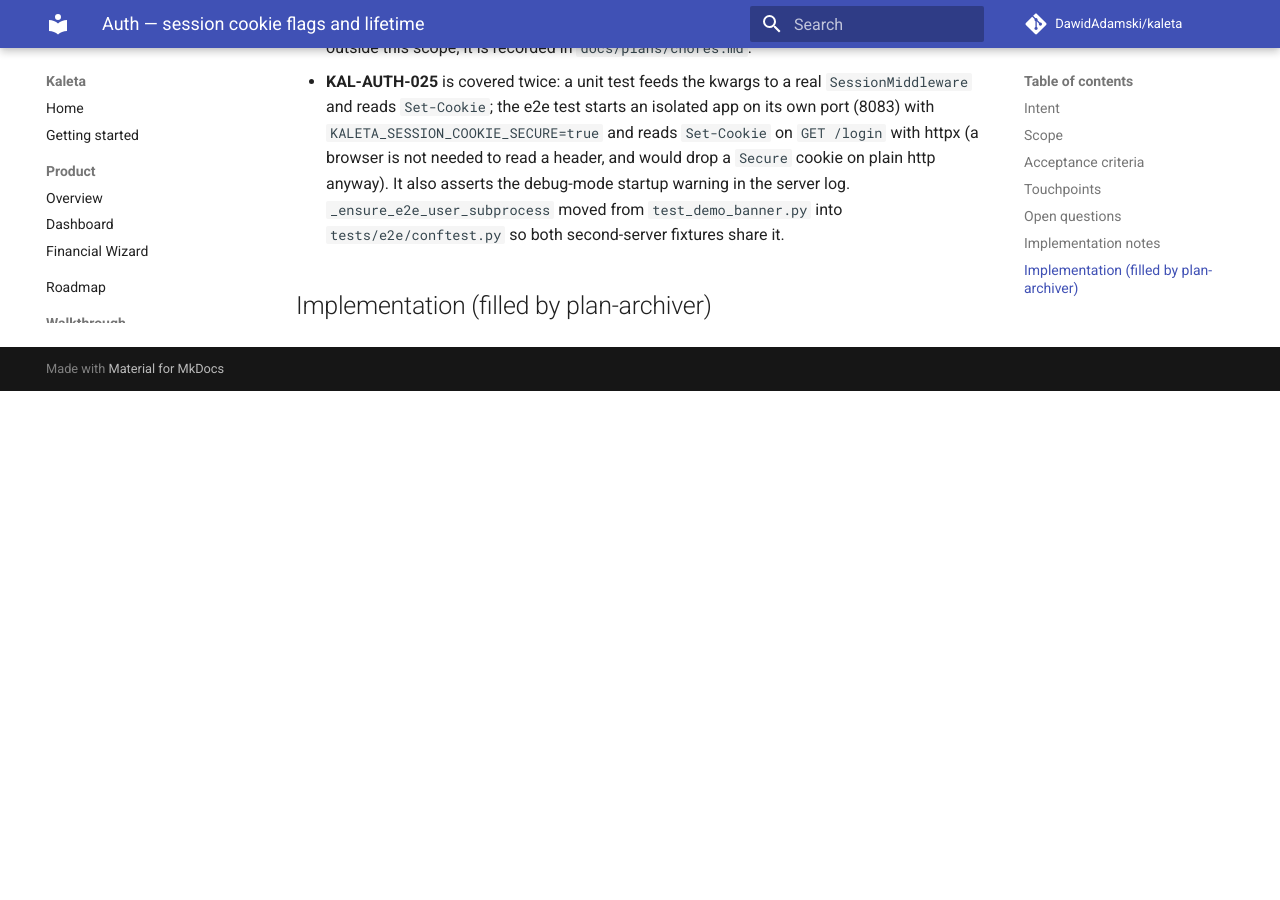
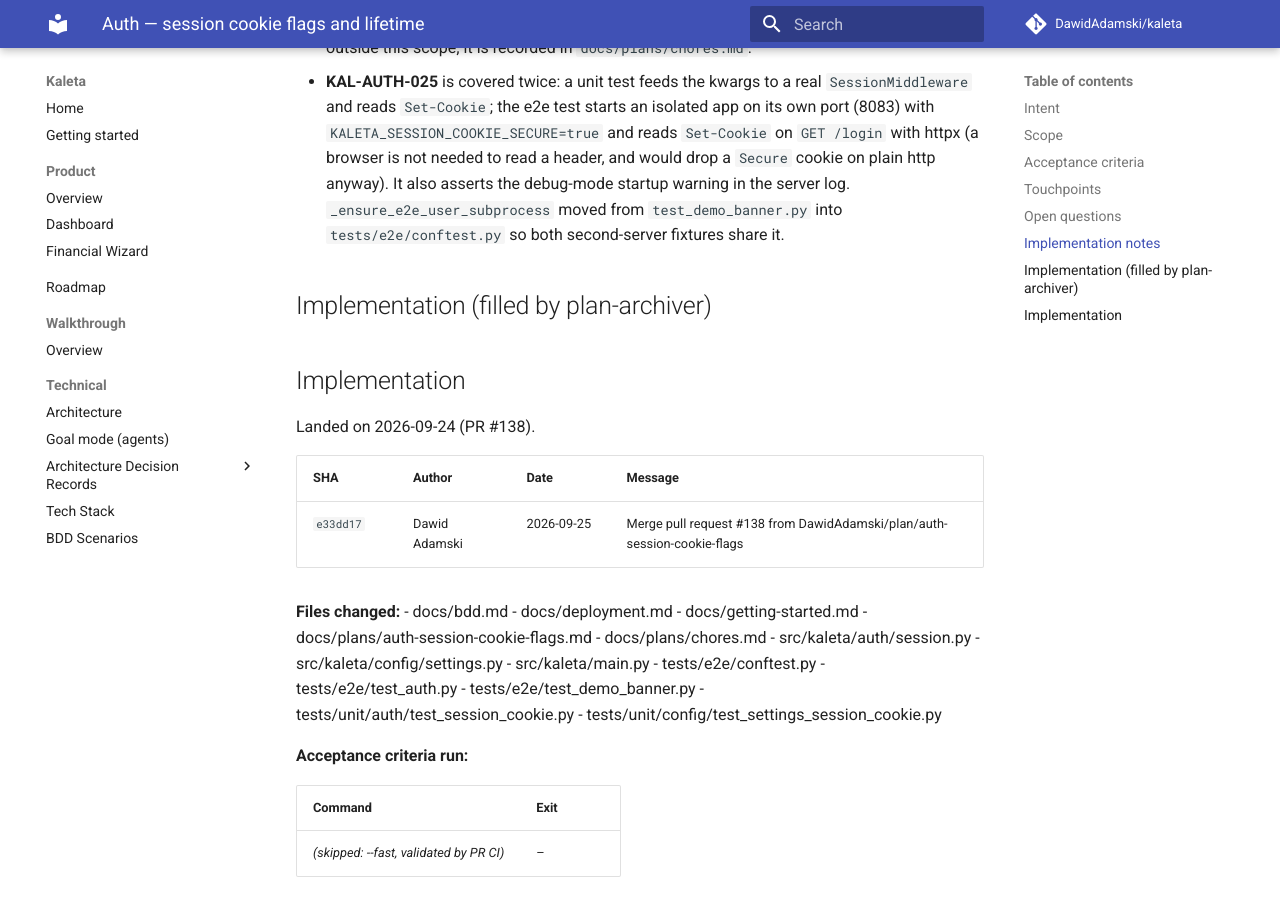
Before and after one commit to DawidAdamski/kaleta, an MkDocs documentation site: the page built from docs/plans/archive/auth-session-cookie-flags.md, in a window 1280 px wide and 900 px high, scrolled down 2607 px. Built offline with MkDocs 1.6.1 and Material for MkDocs 9.7.7, drawn with Linux system fonts in a browser that asks for light colours; comment, search, counter and statistics services are not loaded; before the commit the page ends 2998 px from its top, so only the background shows below that.

Commit message:
docs(plans): archive auth-session-cookie-flags (#138)

```diff
--- a/docs/plans/auth-session-cookie-flags.md
+++ b/docs/plans/archive/auth-session-cookie-flags.md
@@ -3,8 +3,9 @@ plan_id: auth-session-cookie-flags
 title: Auth — session cookie flags and lifetime
 area: auth
 effort: small
-status: in-progress
-roadmap_ref: ../roadmap.md#auth
+status: archived
+archived_at: 2026-09-24
+roadmap_ref: ../../roadmap.md#auth
 ---
 
 # Auth — session cookie flags and lifetime
@@ -58,7 +59,7 @@ keep local use unchanged and one switch that hosted deployments flip.
   and a `Max-Age` equal to the session TTL.
 
 Out of scope:
-- Rotating the cookie value on login — [auth-session-rotate-on-login](auth-session-rotate-on-login.md).
+- Rotating the cookie value on login — [auth-session-rotate-on-login](../auth-session-rotate-on-login.md).
 - Any change to what the session stores.
 - Detecting TLS automatically from `X-Forwarded-Proto`; an explicit
   setting is less magic and matches how `KALETA_SECRET_KEY` is handled.
@@ -121,3 +122,32 @@ Out of scope:
   `tests/e2e/conftest.py` so both second-server fixtures share it.
 
 ## Implementation (filled by plan-archiver)
+
+## Implementation
+
+Landed on 2026-09-24 (PR #138).
+
+| SHA | Author | Date | Message |
+|---|---|---|---|
+| `e33dd17` | Dawid Adamski | 2026-09-25 | Merge pull request #138 from DawidAdamski/plan/auth-session-cookie-flags |
+
+**Files changed:**
+- docs/bdd.md
+- docs/deployment.md
+- docs/getting-started.md
+- docs/plans/auth-session-cookie-flags.md
+- docs/plans/chores.md
+- src/kaleta/auth/session.py
+- src/kaleta/config/settings.py
+- src/kaleta/main.py
+- tests/e2e/conftest.py
+- tests/e2e/test_auth.py
+- tests/e2e/test_demo_banner.py
+- tests/unit/auth/test_session_cookie.py
+- tests/unit/config/test_settings_session_cookie.py
+
+**Acceptance criteria run:**
+
+| Command | Exit |
+|---|---|
+| _(skipped: --fast, validated by PR CI)_ | – |
```
Also changed, not shown: docs/plans/README.md (+2 -2 lines), docs/plans/auth-session-rotate-on-login.md (+1 -1 lines).
